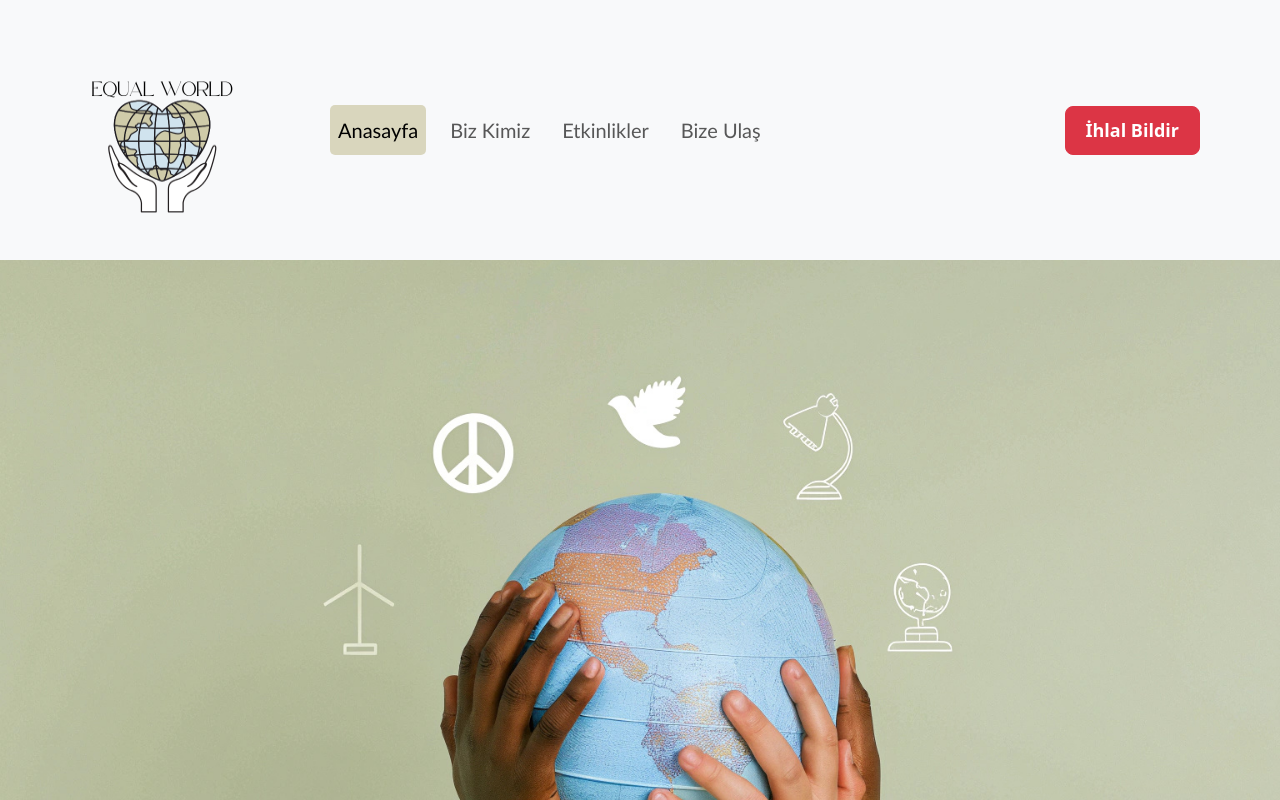
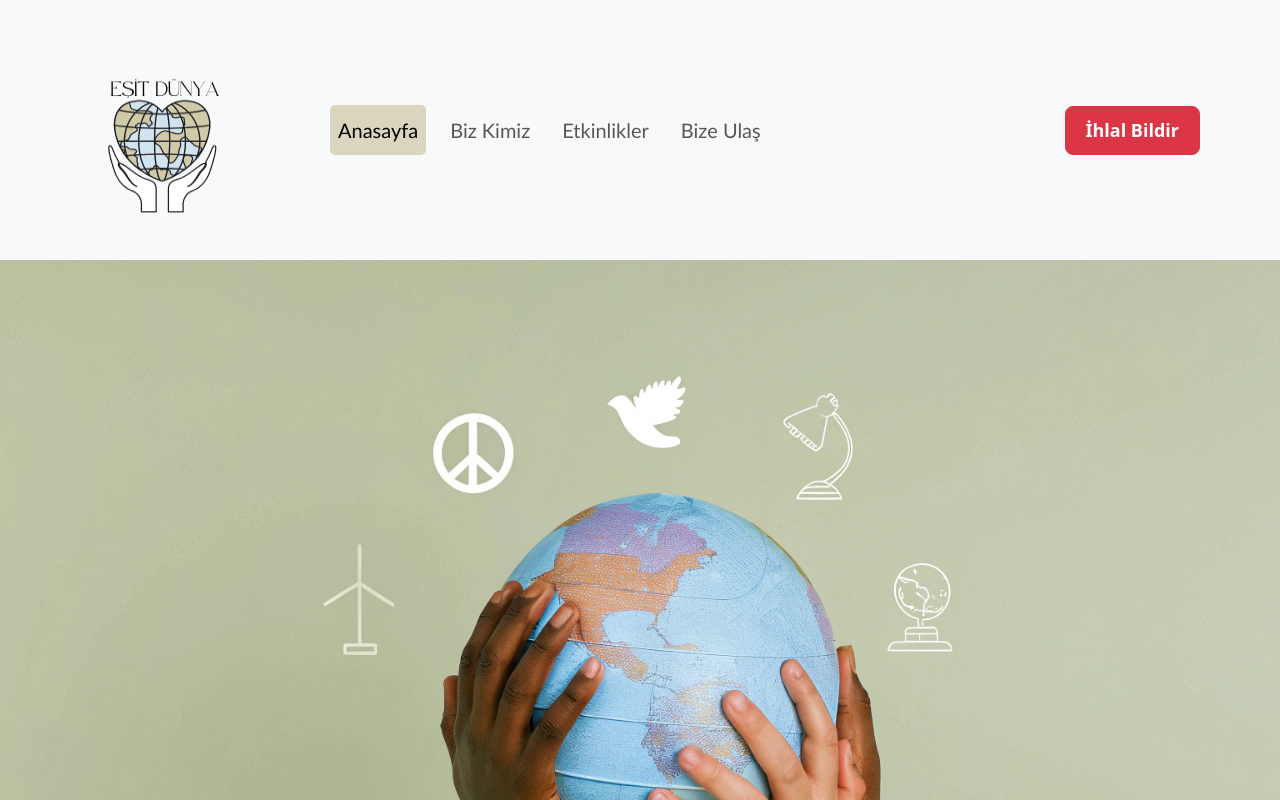
Before and after one commit to seymaersyy/HiKodProje, a plain HTML site: page index.html in a window 1280 px wide. Shown: the top 800 px of the page. Drawn offline with nearby package versions, Linux system fonts and the light colour scheme.

Commit message:
Yeni Logo Eklendi

```diff
--- a/index.html
+++ b/index.html
@@ -13,7 +13,7 @@
     <!--Navbar-->
     <nav class="navbar navbar-expand-lg bg-body-tertiary">
       <div class="container-fluid">
-        <img src="./img/Logo-1 (1).png" alt="Logo" width="250" height="230">
+        <img src="./img/logodunya.png" alt="Logo" width="250" height="230">
         <button class="navbar-toggler" type="button" data-bs-toggle="collapse" data-bs-target="#navbarNavAltMarkup" aria-controls="navbarNavAltMarkup" aria-expanded="false" aria-label="Toggle navigation">
           <span class="navbar-toggler-icon"></span>
         </button>
```
Also changed, not shown: img/logodunya.png (added).
